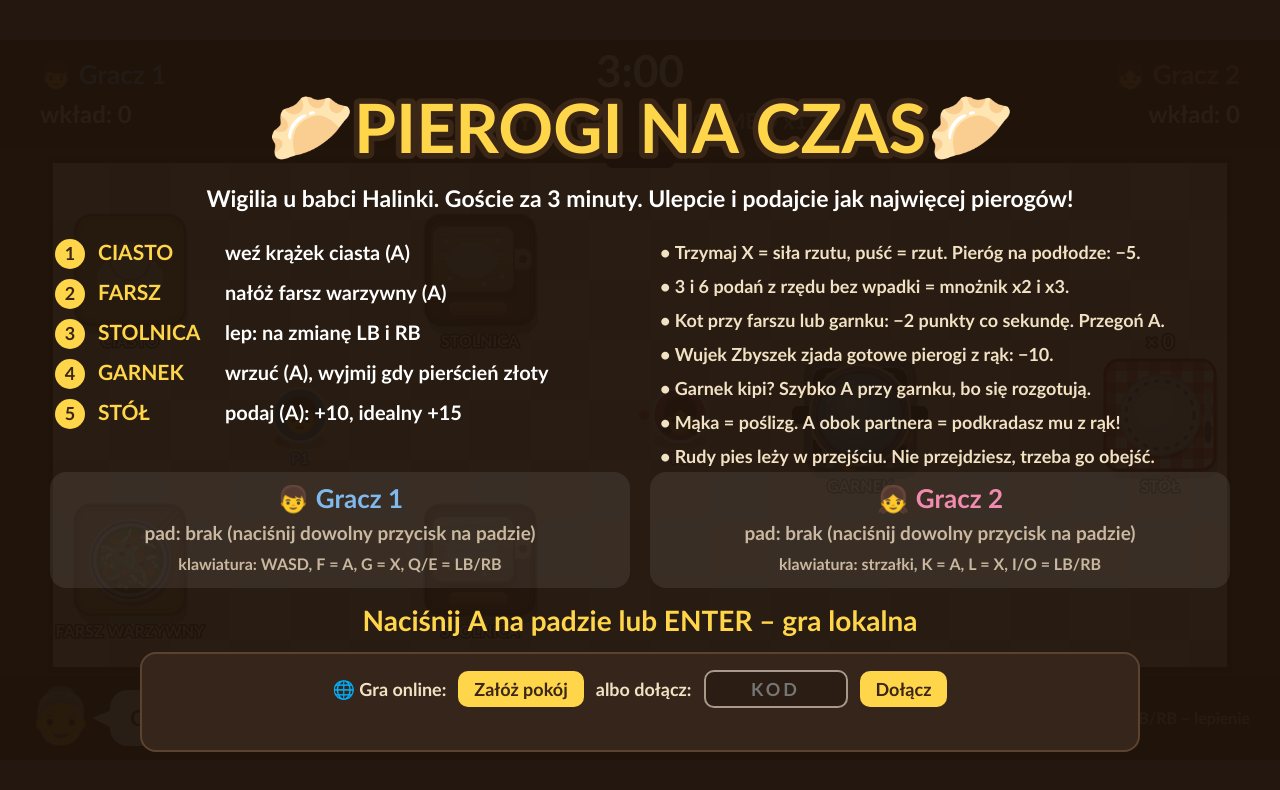
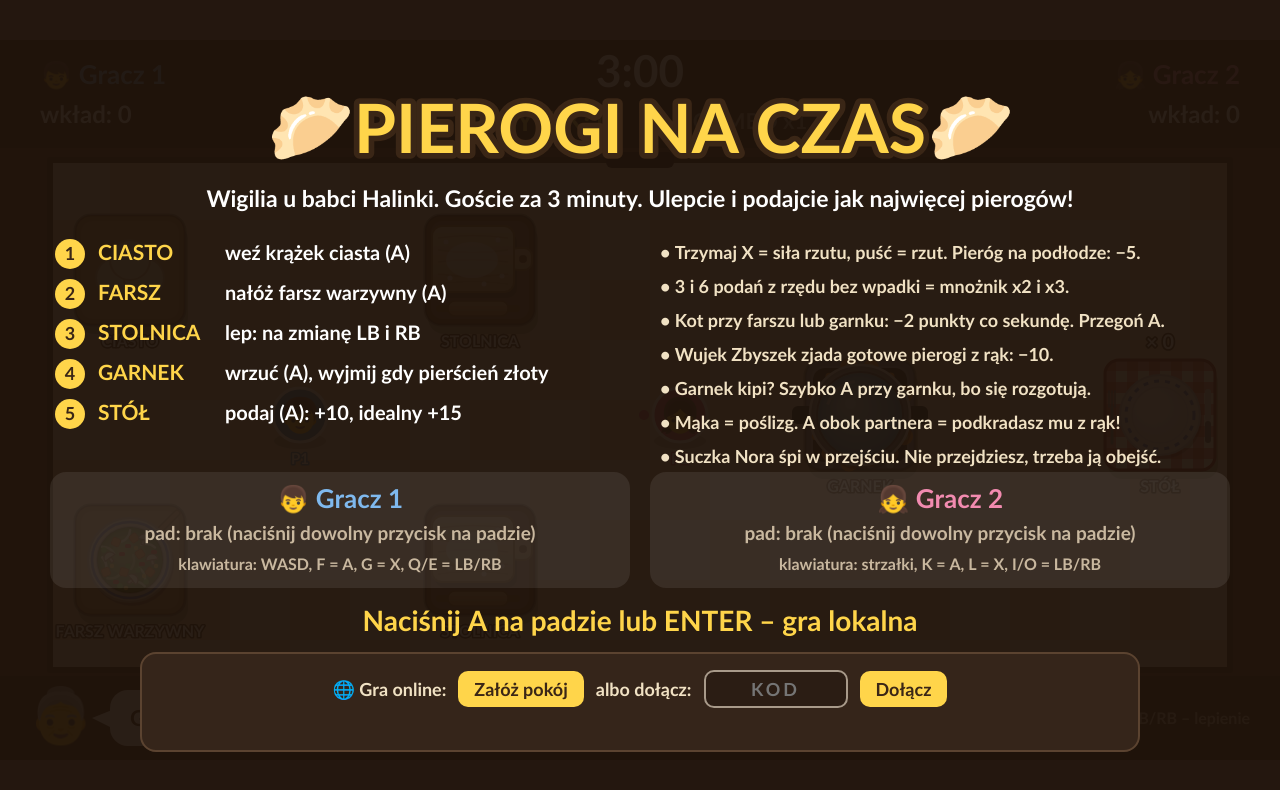
Before and after one commit to jab-jab-coder/game02, a plain HTML site: page index.html in a window 1280 px wide. Drawn offline with Linux system fonts and the light colour scheme; animation ran at ten frames a second.

Commit message:
Rename the dog to Nora, halve her size and redraw her
Nora is half the previous size with a smaller blocking area. She now
has a golden-red coat, dark ears and mask, grey muzzle, white paws and
a bushy tail; she sleeps on her side with legs stretched out and wears
a pink collar while walking.

Co-Authored-By: Claude Fable 5.2 <noreply@anthropic.com>
Claude-Session: https://claude.ai/code/session_01KPwtDtiTMWw1eS3KLS1Acy

```diff
--- a/index.html
+++ b/index.html
@@ -75,7 +75,8 @@ const CAT_DOOR = { x: 640, y: 128 };
 const UNCLE_DOOR = { x: 1010, y: 622 };
 
 // pies: kapsuła (odcinek o połowie długości DOG_HALF i promieniu DOG_R), której gracze nie przejdą
-const DOG_HALF = 46, DOG_R = 30, PLAYER_R = 26, DOG_SPEED = 150;
+const DOG_HALF = 22, DOG_R = 14, PLAYER_R = 26, DOG_SPEED = 150;
+const DOG_SCALE = 0.5;           // rysunek psa jest zrobiony w dużej skali i pomniejszany
 // miejsca w przejściach; a = kąt ułożenia psa (w poprzek trasy)
 const DOG_SPOTS = [
   { x: 1010, y: 375, a: Math.PI / 2, name: 'garnek–stół' },
@@ -115,9 +116,9 @@ const GRANNY = {
   uncle:   ['Zbyszek! To dla gości!', 'Wujka omijać szerokim łukiem!'],
   uncleIn: ['O, Zbyszek przyszedł „tylko spróbować”…'],
   steal:   ['Nie bijcie się, dla każdego starczy!', 'Ej! Współpraca, a nie podbieranie!'],
-  dogIn:   ['Rudy! Tylko nie kładź się w przejściu!', 'O, Rudy przyszedł pilnować pierogów.'],
-  dogLie:  ['No i się położył. W samym przejściu.', 'Rudy, serio? Akurat tutaj?', 'Psa się nie przestawia, psa się omija.'],
-  dogMove: ['Rudy wstaje! Ciekawe, gdzie teraz legnie.', 'Uwaga, pies zmienia miejscówkę!'],
+  dogIn:   ['Nora! Tylko nie kładź się w przejściu!', 'O, Nora przyszła pilnować pierogów.'],
+  dogLie:  ['No i się położyła. W samym przejściu.', 'Nora, serio? Akurat tutaj?', 'Psa się nie przestawia, psa się omija.'],
+  dogMove: ['Nora wstaje! Ciekawe, gdzie teraz legnie.', 'Uwaga, Nora zmienia miejscówkę!'],
   flour:   ['Uwaga, mąka na podłodze!', 'Ślisko jak na lodowisku!'],
   slip:    ['Powoli, bo się zabijesz!'],
   trick:   ['Rzut za trzy! Ale w domu się nie rzuca.'],
@@ -1460,64 +1461,92 @@ function drawTable() {
   txt('× ' + S.stats.served, x, y - 72, 20, '#fff', 'center', '#3a2616');
 }
 
+// Nora: złocistoruda sierść, ciemne uszy i maska, siwy pysk, białe łapy, puszysty ogon z jasnym końcem
+const NORA = { coat: '#cf8a3e', light: '#e3b877', dark: '#a8662a', ear: '#3a2a22', mask: '#4d3d33', grey: '#d2cbc2', paw: '#f6f1e8', tail: '#ecd3a4', collar: '#e0558a' };
+
 function drawDog() {
   const d = S.dog;
   if (d.state === 'away') return;
-  const t = S.t, lying = d.state === 'lying';
+  const t = S.t, lying = d.state === 'lying', C = NORA;
   const el = (x, y, rx, ry, rot) => { ctx.beginPath(); ctx.ellipse(x, y, rx, ry, rot || 0, 0, Math.PI * 2); };
-  const step = lying ? 0 : Math.sin(t * 12), breath = lying ? 1 + Math.sin(t * 2) * 0.035 : 1;
+  const limb = (x1, y1, x2, y2, w, col) => { ctx.strokeStyle = col; ctx.lineWidth = w; ctx.beginPath(); ctx.moveTo(x1, y1); ctx.lineTo(x2, y2); ctx.stroke(); };
   ctx.save();
-  ctx.translate(d.x, d.y); ctx.rotate(d.a);
-  // cień
-  ctx.fillStyle = 'rgba(0,0,0,0.22)'; el(2, 7, 78, 38); ctx.fill();
-  // ogon (w marszu merda, na leżąco zawinięty)
-  const wag = lying ? 1 : Math.sin(t * 14);
-  ctx.lineCap = 'round'; ctx.strokeStyle = '#b9571a'; ctx.lineWidth = 13;
-  ctx.beginPath(); ctx.moveTo(-50, 0);
-  if (lying) ctx.quadraticCurveTo(-84, 6, -66, 30); else ctx.quadraticCurveTo(-74, wag * 10, -86, wag * 22);
-  ctx.stroke();
-  ctx.fillStyle = '#fbe3c0'; el(lying ? -66 : -86, lying ? 30 : wag * 22, 6, 6); ctx.fill();
-  ctx.lineCap = 'butt';
-  // łapy
-  [[40, -24, 1], [40, 24, -1], [-40, -26, -1], [-40, 26, 1]].forEach(([px, py, ph]) => {
-    const ox = lying ? (px > 0 ? 14 : -10) : step * ph * 9;
-    ctx.fillStyle = '#c4611c'; el(px + ox, py, 15, 10); ctx.fill();
-    ctx.fillStyle = '#fbe3c0'; el(px + ox + (px > 0 || !lying ? 9 : -9), py, 6, 7); ctx.fill();
-  });
-  // tułów
-  const bg = ctx.createRadialGradient(-8, -10, 6, 0, 0, 62);
-  bg.addColorStop(0, '#f6a04a'); bg.addColorStop(1, '#cf6a1f');
-  ctx.fillStyle = bg; el(-2, 0, 58, 31 * breath); ctx.fill();
-  ctx.strokeStyle = '#9c4a14'; ctx.lineWidth = 2; ctx.stroke();
-  ctx.fillStyle = 'rgba(255,214,160,0.35)'; el(-10, 0, 34, 15); ctx.fill();
-  // uszy i głowa
-  ctx.fillStyle = '#9c4a14';
-  el(48, -21, 13, 9, -0.5); ctx.fill(); el(48, 21, 13, 9, 0.5); ctx.fill();
-  const hg = ctx.createRadialGradient(52, -6, 4, 56, 0, 26);
-  hg.addColorStop(0, '#f6a04a'); hg.addColorStop(1, '#d9772b');
-  ctx.fillStyle = hg; el(56, 0, 24, 23); ctx.fill();
-  ctx.strokeStyle = '#9c4a14'; ctx.lineWidth = 2; ctx.stroke();
-  // pysk i nos
-  ctx.fillStyle = '#fbe3c0'; el(73, 0, 13, 11); ctx.fill();
-  ctx.fillStyle = '#2a1a10'; el(84, 0, 5, 4.5); ctx.fill();
-  // oczy: na leżąco zamknięte
-  ctx.strokeStyle = '#2a1a10'; ctx.fillStyle = '#2a1a10'; ctx.lineWidth = 2.2; ctx.lineCap = 'round';
-  [-9, 9].forEach(ey => {
-    if (lying) { ctx.beginPath(); ctx.moveTo(62, ey - 3.5); ctx.quadraticCurveTo(65, ey, 62, ey + 3.5); ctx.stroke(); }
-    else { el(63, ey, 3, 3); ctx.fill(); }
-  });
-  ctx.lineCap = 'butt';
+  ctx.translate(d.x, d.y); ctx.rotate(d.a); ctx.scale(DOG_SCALE, DOG_SCALE);
+  ctx.lineCap = 'round'; ctx.lineJoin = 'round';
+
+  if (lying) {
+    // śpi na boku: wszystkie łapy wyciągnięte w jedną stronę, ogon z tyłu
+    const breath = 1 + Math.sin(t * 2) * 0.03;
+    ctx.fillStyle = 'rgba(0,0,0,0.2)'; el(0, 14, 84, 46); ctx.fill();
+    // ogon
+    ctx.strokeStyle = C.coat; ctx.lineWidth = 20;
+    ctx.beginPath(); ctx.moveTo(-48, 2); ctx.quadraticCurveTo(-80, 0, -104, 16); ctx.stroke();
+    ctx.strokeStyle = C.tail; ctx.lineWidth = 11;
+    ctx.beginPath(); ctx.moveTo(-78, 6); ctx.quadraticCurveTo(-92, 9, -104, 16); ctx.stroke();
+    // tylne i przednie łapy z białymi skarpetkami
+    [[-36, 16, -14, 52], [-22, 18, 8, 60], [28, 16, 46, 54], [38, 12, 66, 44]].forEach(([x1, y1, x2, y2]) => {
+      limb(x1, y1, x2, y2, 15, C.dark);
+      limb(x1, y1, x2, y2, 12, C.coat);
+      const k = 0.72;
+      limb(x1 + (x2 - x1) * k, y1 + (y2 - y1) * k, x2, y2, 12, C.paw);
+    });
+    // tułów
+    const bg = ctx.createRadialGradient(-10, -12, 6, 0, 0, 62);
+    bg.addColorStop(0, C.light); bg.addColorStop(0.55, C.coat); bg.addColorStop(1, C.dark);
+    ctx.fillStyle = bg; el(-4, 0, 56, 30 * breath); ctx.fill();
+    ctx.strokeStyle = C.dark; ctx.lineWidth = 2; ctx.stroke();
+    ctx.fillStyle = 'rgba(246,226,186,0.55)'; el(6, 17, 30, 8); ctx.fill();   // jaśniejszy brzuch
+    // głowa leży w linii tułowia
+    ctx.fillStyle = C.coat; el(58, -4, 23, 21); ctx.fill();
+    ctx.strokeStyle = C.dark; ctx.lineWidth = 2; ctx.stroke();
+    ctx.fillStyle = C.ear; el(48, -18, 15, 10, -0.4); ctx.fill();
+    ctx.fillStyle = C.mask; el(73, -2, 14, 12); ctx.fill();
+    ctx.fillStyle = C.grey; el(79, 1, 8, 8); ctx.fill();
+    ctx.fillStyle = '#1e1410'; el(86, -2, 5, 4.5); ctx.fill();
+    ctx.strokeStyle = '#1e1410'; ctx.lineWidth = 2.5;
+    ctx.beginPath(); ctx.moveTo(61, -11); ctx.quadraticCurveTo(65, -8, 62, -4); ctx.stroke();   // zamknięte oko
+  } else {
+    // idzie: widok z góry, łapy na zmianę, ogon merda
+    const step = Math.sin(t * 12), wag = Math.sin(t * 14);
+    ctx.fillStyle = 'rgba(0,0,0,0.2)'; el(2, 8, 78, 36); ctx.fill();
+    ctx.strokeStyle = C.coat; ctx.lineWidth = 20;
+    ctx.beginPath(); ctx.moveTo(-50, 0); ctx.quadraticCurveTo(-76, wag * 10, -96, wag * 24); ctx.stroke();
+    ctx.strokeStyle = C.tail; ctx.lineWidth = 11;
+    ctx.beginPath(); ctx.moveTo(-80, wag * 14); ctx.lineTo(-96, wag * 24); ctx.stroke();
+    [[36, -24, 1], [36, 24, -1], [-38, -25, -1], [-38, 25, 1]].forEach(([px, py, ph]) => {
+      const ox = step * ph * 9;
+      ctx.fillStyle = C.coat; el(px + ox, py, 15, 10); ctx.fill();
+      ctx.fillStyle = C.paw; el(px + ox + 9, py, 7, 8); ctx.fill();
+    });
+    const bg = ctx.createRadialGradient(-8, -8, 6, 0, 0, 60);
+    bg.addColorStop(0, C.light); bg.addColorStop(0.55, C.coat); bg.addColorStop(1, C.dark);
+    ctx.fillStyle = bg; el(-4, 0, 56, 28); ctx.fill();
+    ctx.strokeStyle = C.dark; ctx.lineWidth = 2; ctx.stroke();
+    ctx.fillStyle = 'rgba(246,226,186,0.35)'; el(-12, 0, 32, 12); ctx.fill();
+    // różowa obroża
+    ctx.fillStyle = C.collar; el(38, 0, 6, 22); ctx.fill();
+    // ciemne klapnięte uszy, głowa, ciemna maska i siwy pysk
+    ctx.fillStyle = C.ear; el(50, -21, 14, 10, -0.5); ctx.fill(); el(50, 21, 14, 10, 0.5); ctx.fill();
+    ctx.fillStyle = C.coat; el(58, 0, 23, 22); ctx.fill();
+    ctx.strokeStyle = C.dark; ctx.lineWidth = 2; ctx.stroke();
+    ctx.fillStyle = C.mask; el(72, 0, 15, 13); ctx.fill();
+    ctx.fillStyle = C.mask; el(64, -9, 6, 5); ctx.fill(); el(64, 9, 6, 5); ctx.fill();
+    ctx.fillStyle = C.grey; el(79, 0, 9, 8); ctx.fill();
+    ctx.fillStyle = '#1e1410'; el(87, 0, 5, 4.5); ctx.fill();
+    ctx.fillStyle = '#c8741f'; el(64, -9, 2.8, 2.8); ctx.fill(); el(64, 9, 2.8, 2.8); ctx.fill();
+  }
   ctx.restore();
+  ctx.lineCap = 'butt'; ctx.lineJoin = 'miter';
   if (lying) {
     // chrapanie
     for (let i = 0; i < 3; i++) {
       const k = (t * 0.45 + i / 3) % 1;
       ctx.globalAlpha = 1 - k;
-      txt('z', d.x + 34 + k * 26 + i * 4, d.y - 44 - k * 34, 14 + k * 12, '#fff', 'center', '#3a2616');
+      txt('z', d.x + 14 + k * 20 + i * 3, d.y - 26 - k * 26, 12 + k * 9, '#fff', 'center', '#3a2616');
     }
     ctx.globalAlpha = 1;
   }
-  txt('Rudy', d.x, d.y + (Math.abs(Math.sin(d.a)) > 0.7 ? 0 : 50) + (Math.abs(Math.sin(d.a)) > 0.7 ? 96 : 0), 15, '#fff', 'center', '#9c4a14');
+  txt('Nora', d.x, d.y + 34 + 22 * Math.abs(Math.sin(d.a)), 14, '#fff', 'center', '#8a5220');
 }
 
 function drawActors() {
@@ -1662,7 +1691,7 @@ function drawTitle() {
     'Wujek Zbyszek zjada gotowe pierogi z rąk: −10.',
     'Garnek kipi? Szybko A przy garnku, bo się rozgotują.',
     'Mąka = poślizg. A obok partnera = podkradasz mu z rąk!',
-    'Rudy pies leży w przejściu. Nie przejdziesz, trzeba go obejść.',
+    'Suczka Nora śpi w przejściu. Nie przejdziesz, trzeba ją obejść.',
   ];
   tips.forEach((s, i) => txt('• ' + s, 660, 214 + i * 34, 18, '#f1e2c4', 'left'));
 
```
Also changed, not shown: 1 other file.
